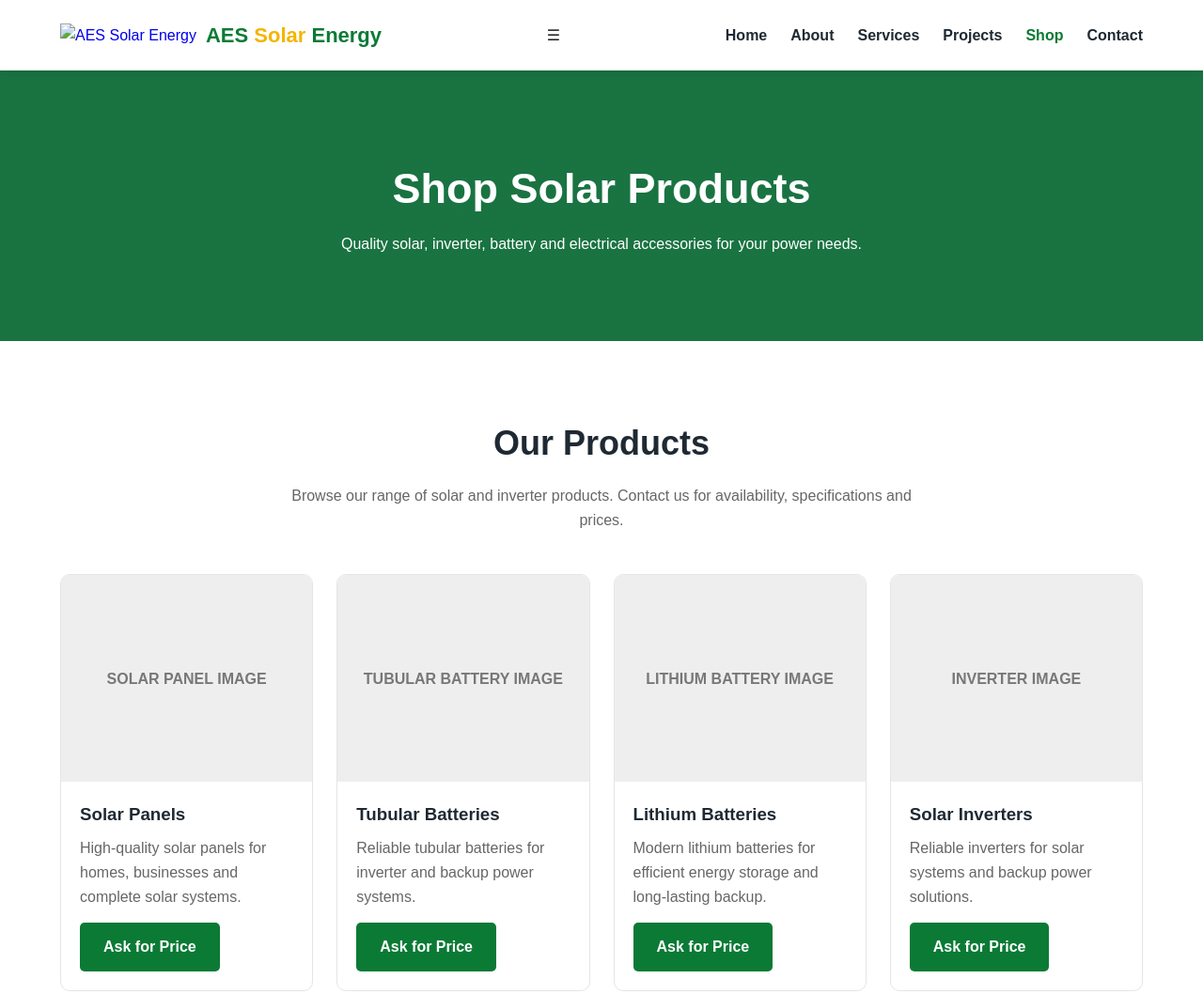
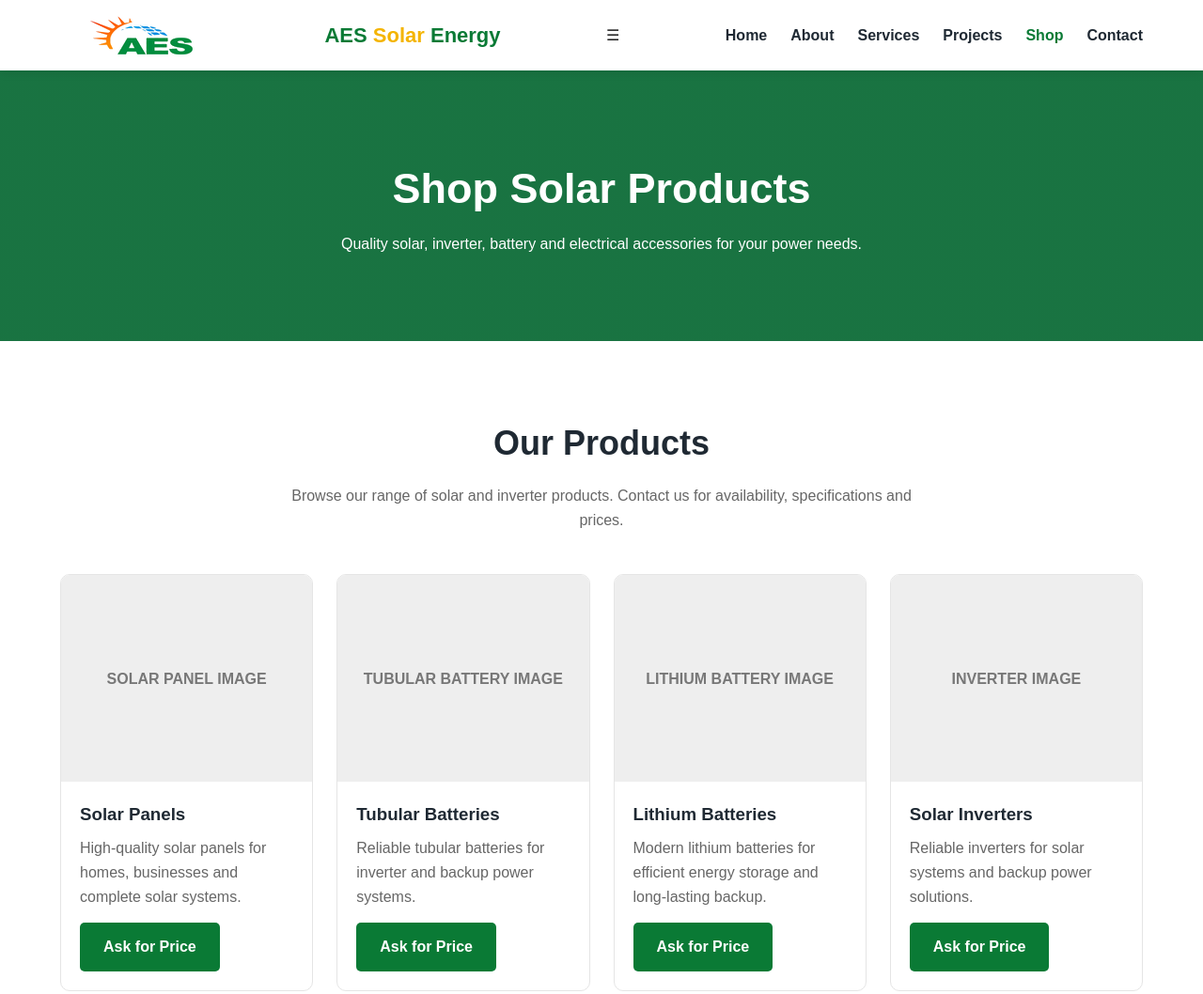
Before and after one commit to Aessolarenerge/aes-solar-energy, a plain HTML site: page shop.html in a window 1280 px wide. Shown: the top 1058 px of the page at 94% size. Drawn offline with Linux system fonts and the light colour scheme.

Commit message:
Update shop.html

```diff
--- a/shop.html
+++ b/shop.html
@@ -17,9 +17,9 @@
     <header>
         <div class="container navbar">
 
-            <a href="index.html" class="logo">
-<img src="Image/Logo.png" alt="AES Solar Energy">
-                <div class="logo-text">
+<a href="index.html" class="logo">
+    <img src="Logo.png" alt="AES Solar Energy">
+</a>                <div class="logo-text">
                     AES <span>Solar</span> Energy
                 </div>
             </a>
```
